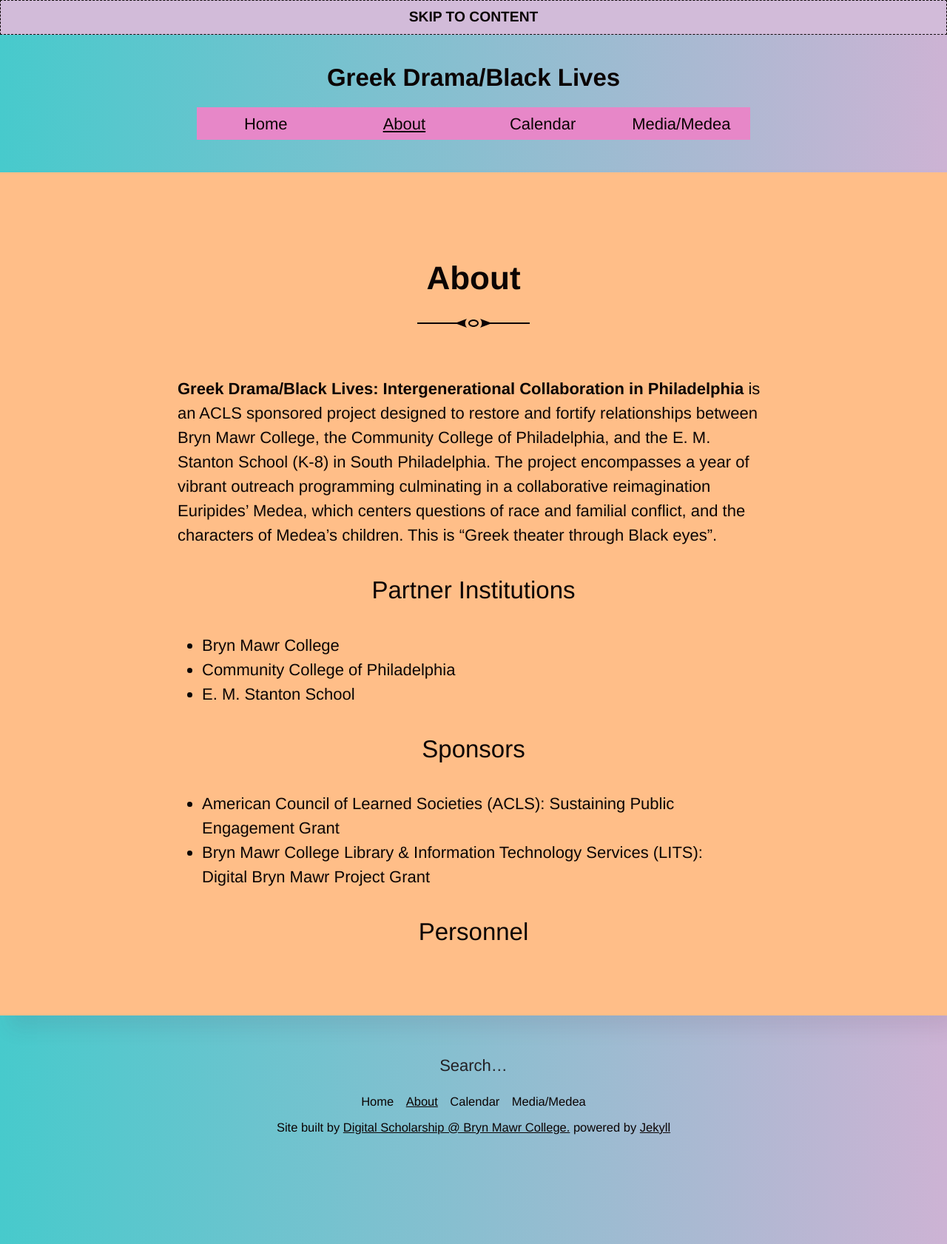
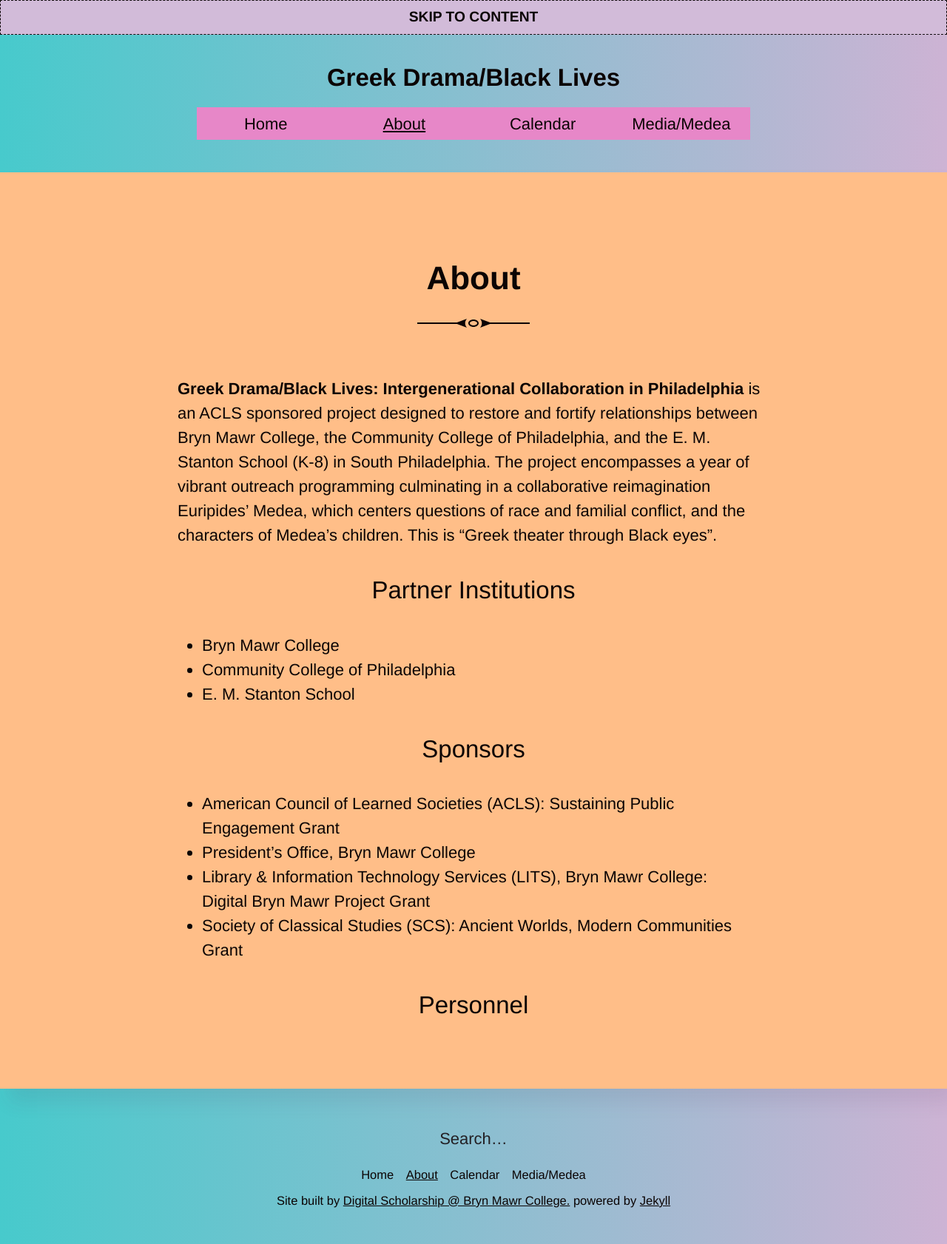
Before and after one commit to digbmc/media-medea, a Jekyll site: the page built from about.md, in a window 1280 px wide. Shown: the whole page at 74% size. Built offline with Jekyll 4.4.1, drawn with Linux system fonts in a browser that asks for light colours.

Commit message:
Update sponsor list

```diff
--- a/about.md
+++ b/about.md
@@ -12,6 +12,8 @@
 
 ## Sponsors
 - American Council of Learned Societies (ACLS): Sustaining Public Engagement Grant
-- Bryn Mawr College Library & Information Technology Services (LITS): Digital Bryn Mawr Project Grant
+- President's Office, Bryn Mawr College
+- Library & Information Technology Services (LITS), Bryn Mawr College: Digital Bryn Mawr Project Grant
+- Society of Classical Studies (SCS): Ancient Worlds, Modern Communities Grant
 
 ## Personnel
```
